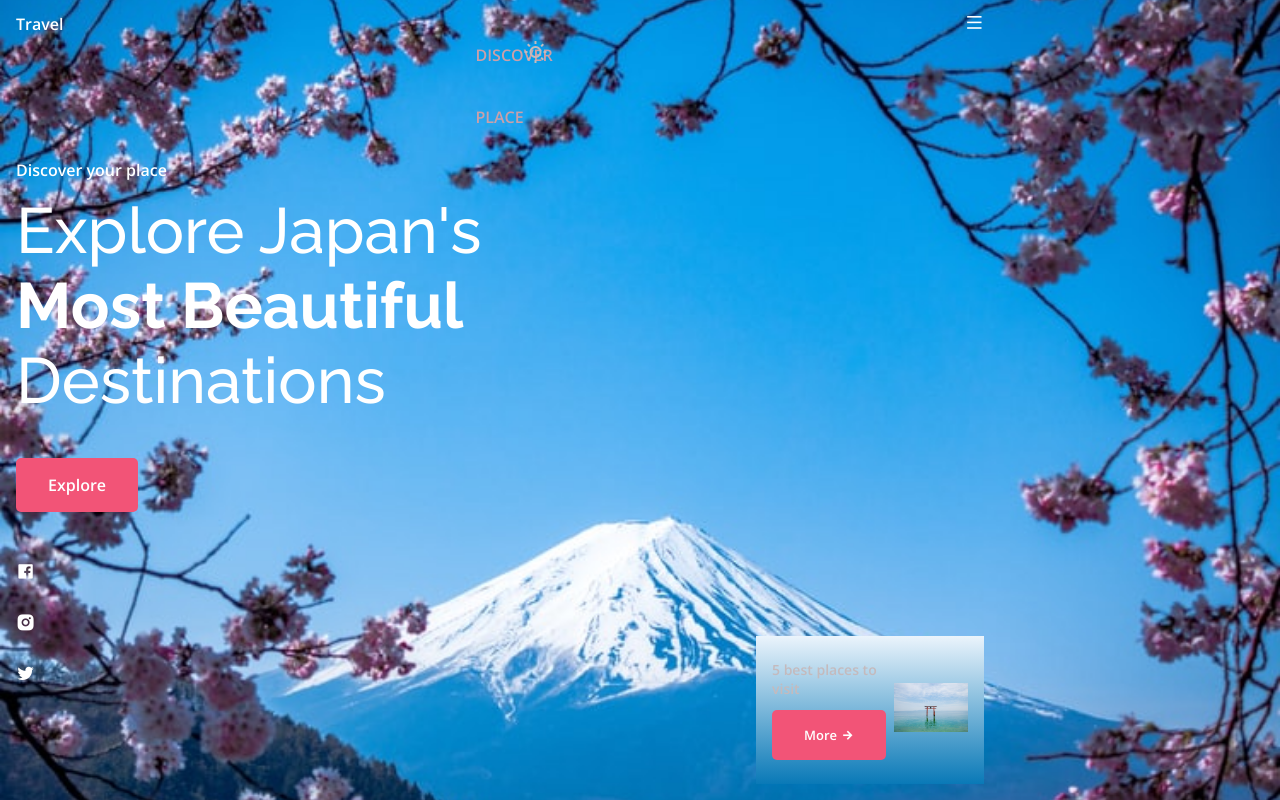
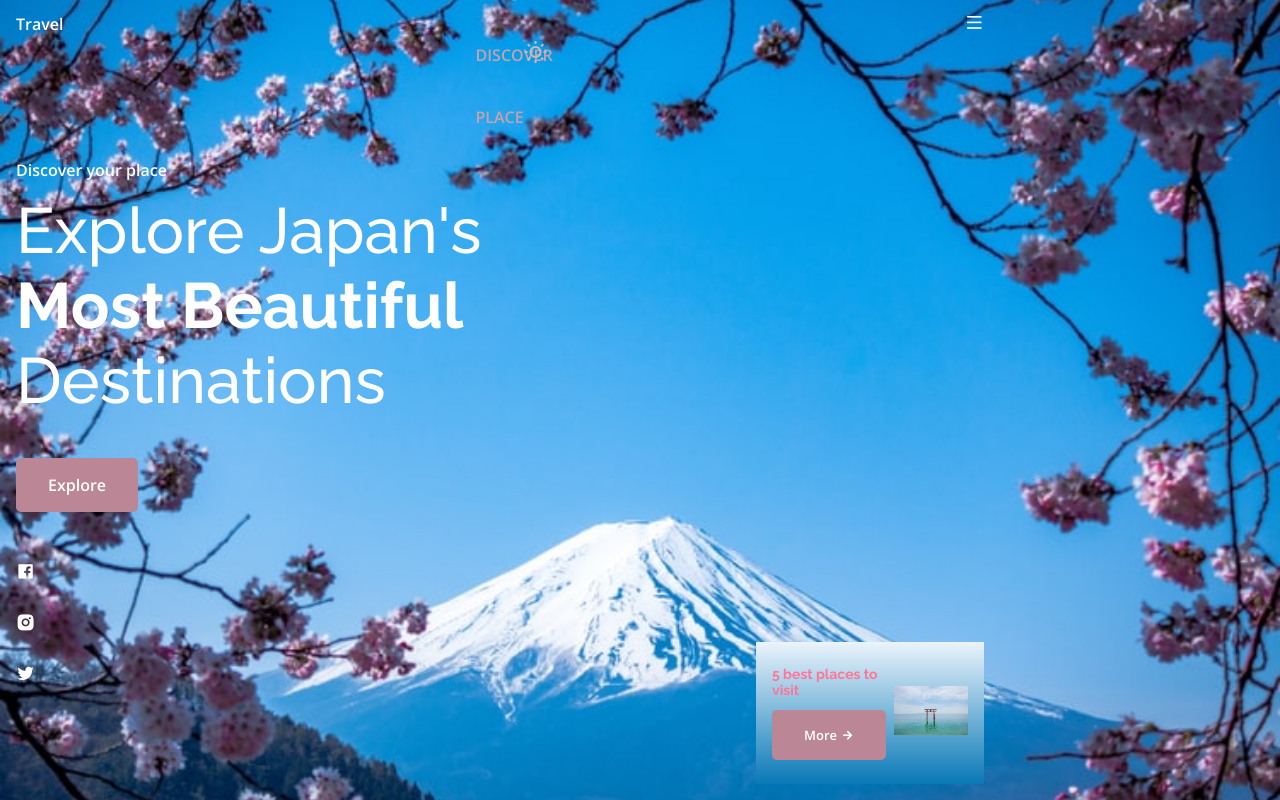
Before and after one commit to nothader/nothader, a plain HTML site: page index.html in a window 1280 px wide. Both pictures are taken after a click on the icon 535 px from the left and 52 px from the top of the page. Shown: the top 800 px of the page. Drawn offline with nearby package versions, Linux system fonts and the light colour scheme.

Commit message:
Fix: dark theme colors

```diff
--- a/assets/css/style.css
+++ b/assets/css/style.css
@@ -42,6 +42,7 @@
     /* font-weight */
     --font-medium: 500;
     --font-semi-bold: 600;
+    --font-bold:700;
 
     /* margin-bottom */
     --mb-0-25:.25rem;
@@ -81,13 +82,16 @@
 /* Dark Theme */
 
 body.dark-theme{
+    --first-color:  #bb8696;
+    --first-color-alt:  #ff7597;
+    --first-color-second: #1F1B24;
+    --input-color:#202124;
+    --body-color:#202124;
+    --exp-card:#ff7597;
     --hue-color: 346;
-    --first-color-second: hsl(var(--hue-color), 41%, 12%);
     --title-color:hsl(var(--hue-color), 24%, 95%);
     --text-color: hsl(var(--hue-color), 8%, 75%);
     --text-color-light:hsl(var(--hue-color), 29%, 71%);
-    --input-color: hsl(var(--hue-color), 29%, 16%);
-    --body-color:hsl(var(--hue-color), 29%, 12%);
     --scroll-bar-color:hsl(var(--hue-color), 12%, 48%);
     --scroll-thumb-color: hsl(var(--hue-color), 12%, 36%);
 }
@@ -374,10 +378,11 @@ input{
 
 .home__info-title{
     display: block;
+    font-family: var(--title-font);
     font-size: var(--small-font-size);
-    font-weight: var(--font-semi-bold);
+    font-weight: var(--font-bold);
     margin-bottom: var(--mb-0-75);
-    color: var(--text-color);
+    color: var(--first-color-alt);
 }
 
 .home__info-button{
@@ -548,7 +553,6 @@ input{
     height: 210px;
     margin-bottom: var(--mb-0-25);
     overflow: var(--img-hidden);
-    background: pink;
 }
 
 .experience__overlay, .experience__content-box{
```
